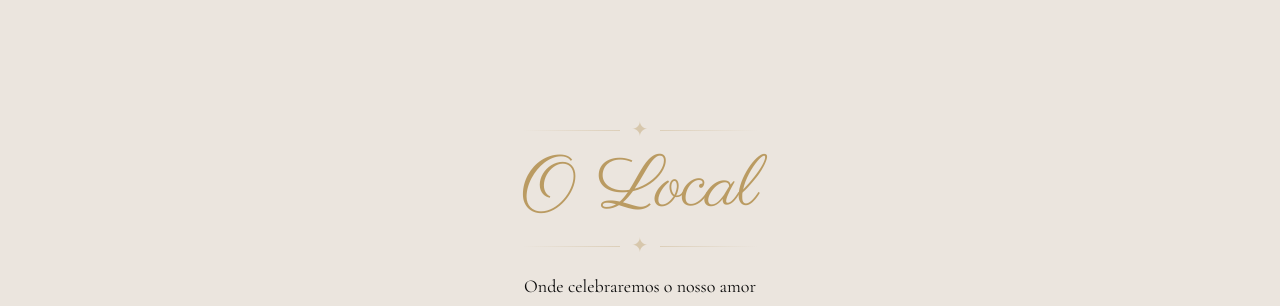
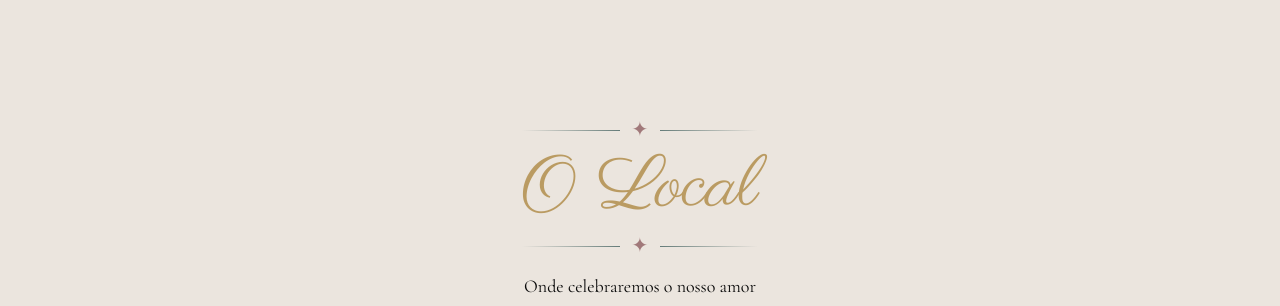
Before and after one commit to TiagoPimCosta/Wedding-Invitation, a Next.js app: page / in a window 1280 px wide. Shown: the part 3160-3466 px from the top of the page. Built offline with nearby package versions, Linux system fonts and the light colour scheme.

Commit message:
feat: simplify ThinOrnament component by removing light prop and updating styles

```diff
--- a/components/ThinOrnament.tsx
+++ b/components/ThinOrnament.tsx
@@ -1,17 +1,10 @@
 import { cn } from "@/lib/utils";
 
-const ThinOrnament = ({ light = false }: { light?: boolean }) => (
+const ThinOrnament = () => (
   <div className="flex items-center justify-center gap-3 w-full">
-    <div className="flex-1 h-px bg-linear-to-r from-transparent to-gold/30" />
-    <span
-      className={cn(
-        "text-xl leading-none",
-        light ? "text-gold/25" : "text-gold/40",
-      )}
-    >
-      ✦
-    </span>
-    <div className="flex-1 h-px bg-linear-to-l from-transparent to-gold/30" />
+    <div className="flex-1 h-px bg-linear-to-r from-transparent to-green/75" />
+    <span className={cn("text-xl leading-none text-red/50")}>✦</span>
+    <div className="flex-1 h-px bg-linear-to-l from-transparent to-green/75" />
   </div>
 );
 
```
